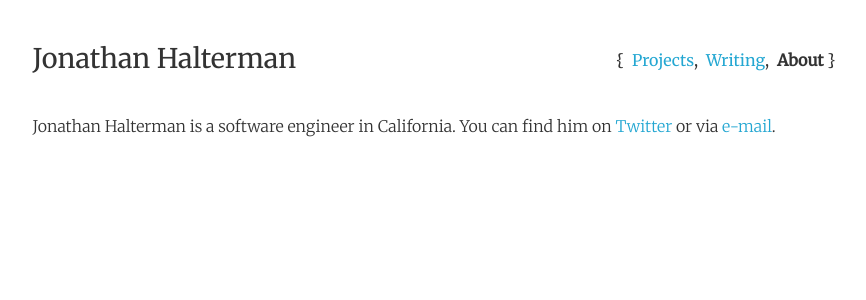
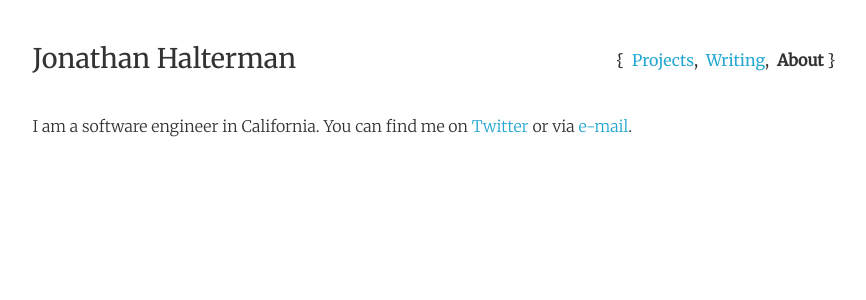
Before and after one commit to jhalterman/jhalterman.github.io, a Jekyll site: the page built from about.md, in a window 1280 px wide. Shown: the top 300 px of the page, without its empty margins (200-1066 px from the left). Built offline with Jekyll 4.4.1, drawn with Linux system fonts in a browser that asks for light colours.

Commit message:
No more third person

```diff
--- a/about.md
+++ b/about.md
@@ -4,4 +4,4 @@ permalink: /about/
 section: About
 ---
 
-Jonathan Halterman is a software engineer in California. You can find him on [Twitter](https://twitter.com/jhalt) or via [e-mail](mailto:jhalterman@gmail.com).
+I am a software engineer in California. You can find me on [Twitter](https://twitter.com/jhalt) or via [e-mail](mailto:jhalterman@gmail.com).
```
